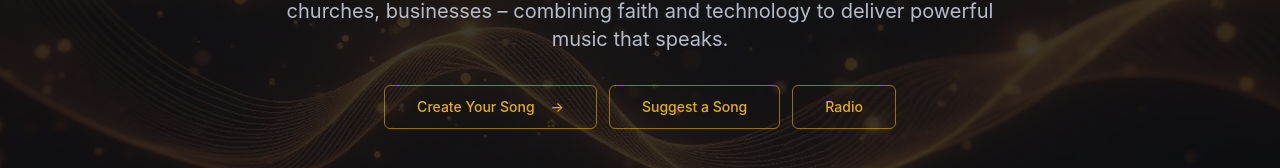
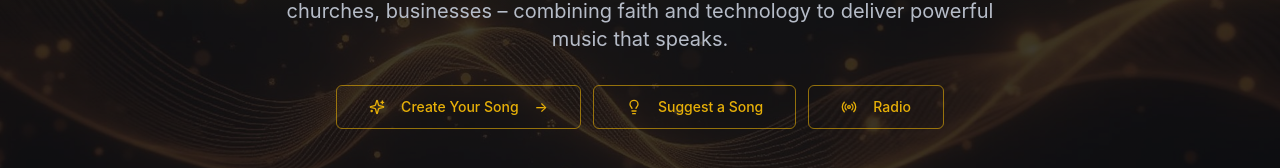
Before and after one commit to Otsikow/zamar-22, a React (Vite) app: page / in a window 1280 px wide. Shown: the part 315-483 px from the top of the page. Built offline with nearby package versions, Linux system fonts and the light colour scheme; no server answers; the database is empty.

Commit message:
Add icons to hero section
Add beautiful icons to the "Create Your Song", "Suggest a Song", and "Radio" buttons in the hero section.

```diff
--- a/src/components/HeroSection.tsx
+++ b/src/components/HeroSection.tsx
@@ -2,6 +2,7 @@ import React from "react";
 import { Link } from "react-router-dom";
 import { Button } from "@/components/ui/button";
 import { useTranslation } from "@/contexts/TranslationContext";
+import { Sparkles, Lightbulb, Radio } from "lucide-react";
 
 export type HeroStat = { icon: string; text: string };
 
@@ -81,6 +82,7 @@ export default function HeroSection({
           <div className="mt-8 flex flex-col sm:flex-row gap-3 justify-center">
             <Button asChild size="lg">
               <Link to={ctaHref}>
+                <Sparkles className="h-5 w-5 mr-2" />
                 {t('hero.create_song', ctaLabel)}
                 <span className="ml-2">→</span>
               </Link>
@@ -90,10 +92,14 @@ export default function HeroSection({
               size="lg"
               onClick={onSuggestClick}
             >
+              <Lightbulb className="h-5 w-5 mr-2" />
               {t('hero.suggest_song', 'Suggest a Song')}
             </Button>
             <Button asChild variant="outline" size="lg">
-              <Link to="/radio">{t('hero.radio', 'Radio')}</Link>
+              <Link to="/radio">
+                <Radio className="h-5 w-5 mr-2" />
+                {t('hero.radio', 'Radio')}
+              </Link>
             </Button>
           </div>
 
```
